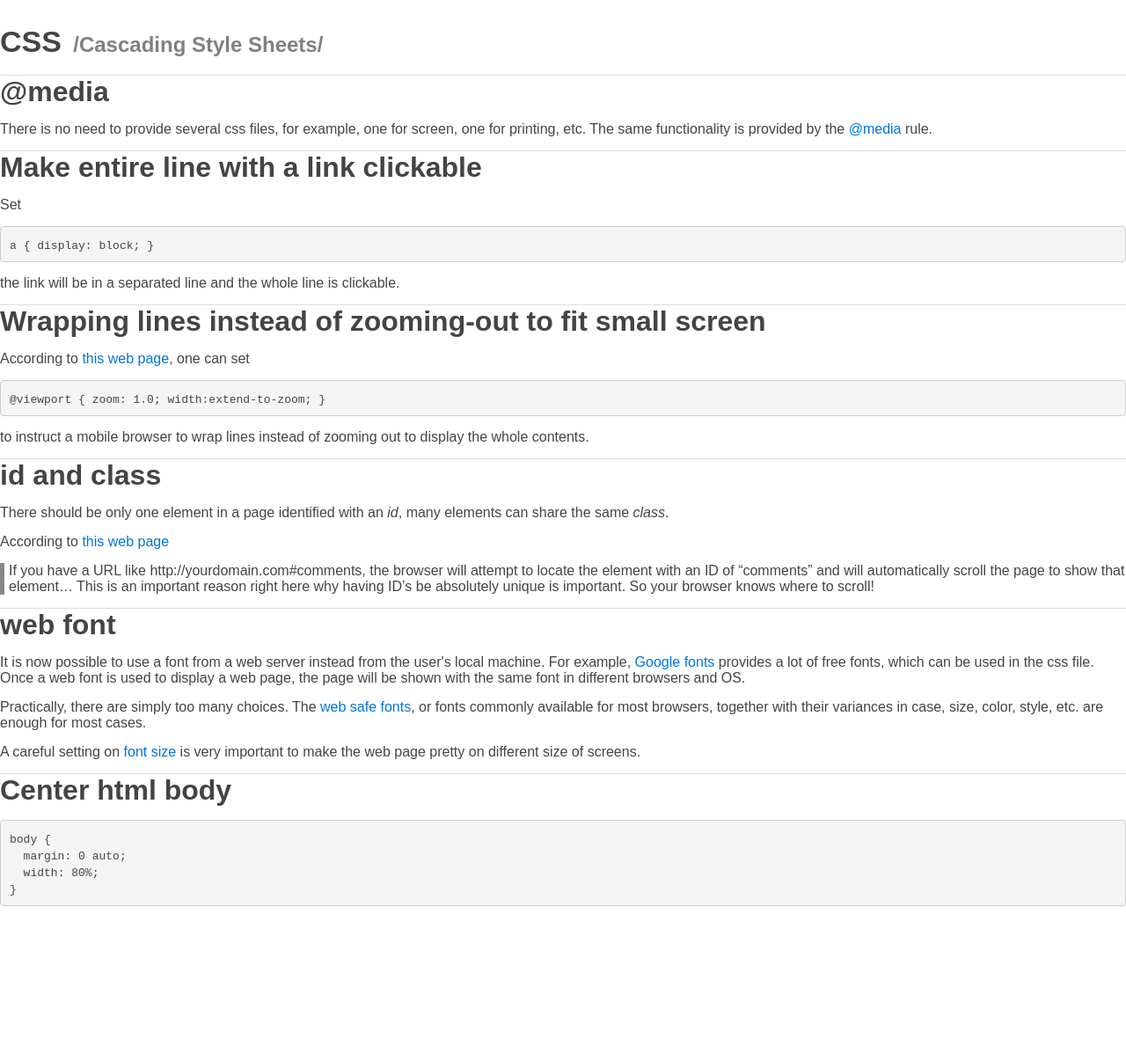
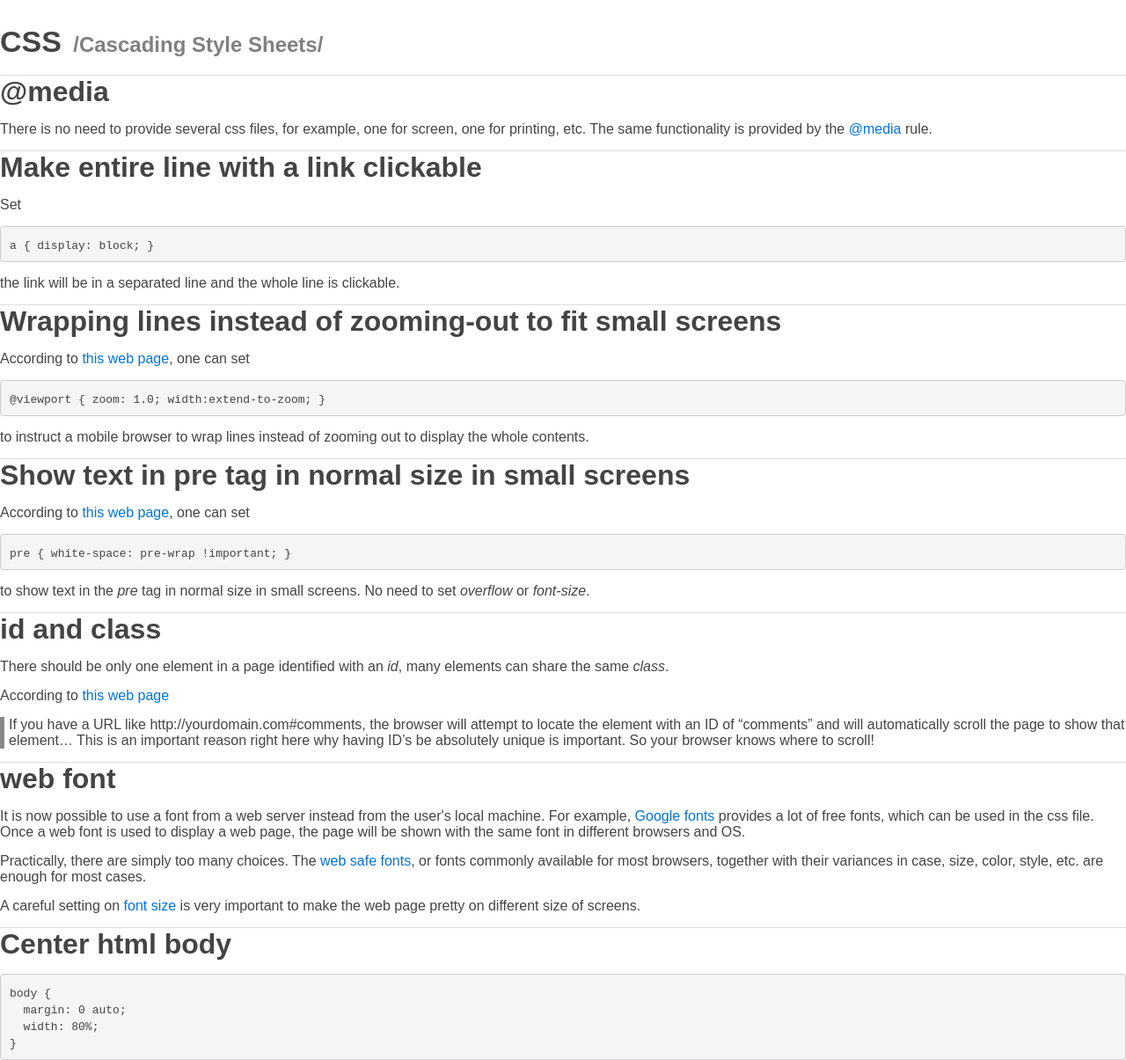
Before and after one commit to jintonic/jintonic.github.io, a Jekyll site: the page built from cs/css/index.md, in a window 1280 px wide. Shown: the whole page at 88% size. Built offline with Jekyll 4.4.1, drawn with Linux system fonts in a browser that asks for light colours; comment, search, counter and statistics services are not loaded; before the commit the page ends 1030 px from its top, so only the background shows below that.

Commit message:
added pre tag

````diff
--- a/cs/css/index.md
+++ b/cs/css/index.md
@@ -22,10 +22,12 @@
 
 the link will be in a separated line and the whole line is clickable.
 
-Wrapping lines instead of zooming-out to fit small screen
-=========================================================
+Wrapping lines instead of zooming-out to fit small screens
+==========================================================
 
-According to [this web page](http://webdesign.tutsplus.com/articles/quick-tip-dont-forget-the-viewport-meta-tag--webdesign-5972), one can set
+According to [this web
+page](http://webdesign.tutsplus.com/articles/quick-tip-dont-forget-the-viewport-meta-tag--webdesign-5972),
+one can set
 
 ```css
 @viewport { zoom: 1.0; width:extend-to-zoom; }
@@ -33,6 +35,20 @@
 
 to instruct a mobile browser to wrap lines instead of zooming out to display
 the whole contents.
+
+Show text in pre tag in normal size in small screens
+====================================================
+
+According to [this web
+page](http://www.passwordincorrect.com/controlling-size-pre-tag-mobile-devices/),
+one can set
+
+```css
+pre { white-space: pre-wrap !important; }
+```
+
+to show text in the *pre* tag in normal size in small screens. No need to set
+*overflow* or *font-size*.
 
 id and class
 ============
````
